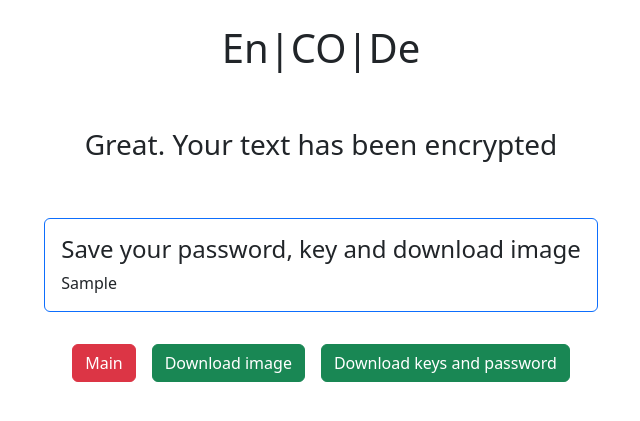
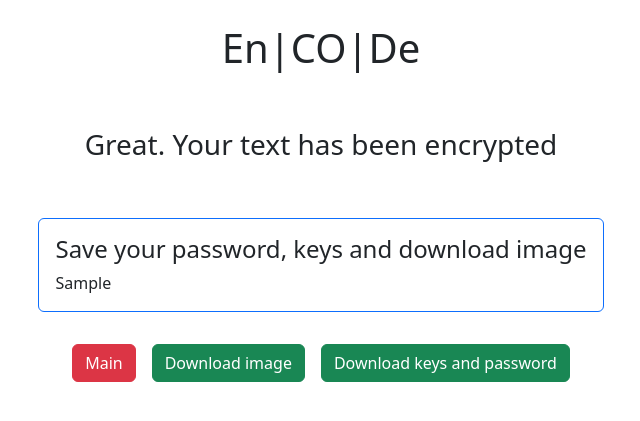
Before and after one commit to IntoTheImpossible/InCode, a Flask app: template templates/encrypted.html in a window 1280 px wide. Shown: the top 421 px of the page, without its empty margins (319-959 px from the left). Run offline with Flask 3, Linux system fonts and the light colour scheme; the template is opened without the code that fills it: most values are stand-ins (such as "Sample title", 1, 10 or a date in 2020).

Commit message:
minor changes

```diff
--- a/steganography.py
+++ b/steganography.py
@@ -82,7 +82,7 @@ class Steganography:
         encryptedKeys = KeyMixer.keyTransformation(KeyMixer.encryptor(encryptionKeys))
         #save keys amd password to text file
         with open(f'textfiles/{img.filename.split("/")[1].replace(".png", "")}.txt', 'w') as file:
-            file.write('KeyMixer: '+str(encryptedKeys))
+            file.write('Keys: '+str(encryptedKeys))
             file.write('\n'*4)
             file.write('Password: '+password)
         return str(encryptedKeys)
--- a/templates/encrypted.html
+++ b/templates/encrypted.html
@@ -20,7 +20,7 @@
         <div class="card-body">
           <!-- TODO uncomment for mail -->
           <!-- ! for mail change  -->
-          <h4 class="card-title">Save your password, key and download image</h4>
+          <h4 class="card-title">Save your password, keys and download image</h4>
           <p class="card-text">{{ret_paswd}}</p>
         </div>
       </div>
```
